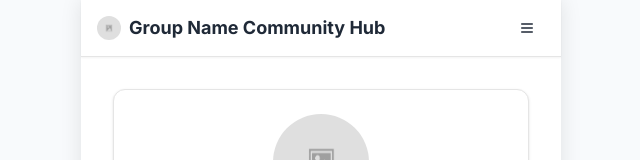
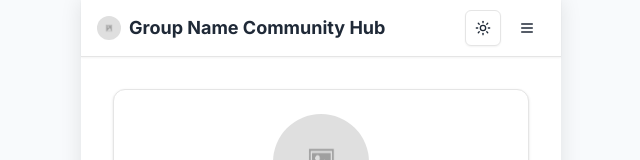
Before and after one commit to rick-2003/whatsapp_management, a React (Vite) app: page / in a window 1280 px wide. Shown: the top 160 px of the page, without its empty margins (319-959 px from the left). Built offline with nearby package versions, Linux system fonts and the light colour scheme; no server answers; the database is empty.

Commit message:
Updated Header.jsx

```diff
--- a/src/components/Header.jsx
+++ b/src/components/Header.jsx
@@ -2,6 +2,7 @@ import { Link, useLocation, useNavigate } from 'react-router-dom'
 import { Menu, Home, Shield, MessageCircle, LogOut, Users } from 'lucide-react'
 import { supabase } from '../lib/supabase'
 import { APP_CONFIG } from '../config/app'
+import { ModeToggle } from './mode-toggle'
 import { Button } from '@/components/ui/button'
 import { Sheet, SheetContent, SheetTrigger, SheetClose } from '@/components/ui/sheet'
 import { Separator } from '@/components/ui/separator'
@@ -66,6 +67,8 @@ const Header = ({ session }) => {
         </nav>
 
         {/* Mobile Menu (Always Visible) */}
+        <div className="flex items-center space-x-2">
+          <ModeToggle />
           <Sheet>
             <SheetTrigger asChild>
               <Button variant="ghost" size="icon">
@@ -131,6 +134,7 @@ const Header = ({ session }) => {
             </SheetContent>
           </Sheet>
         </div>
+      </div>
     </header>
   )
 }
```
Lines whose indentation alone changed are shown as unchanged.
